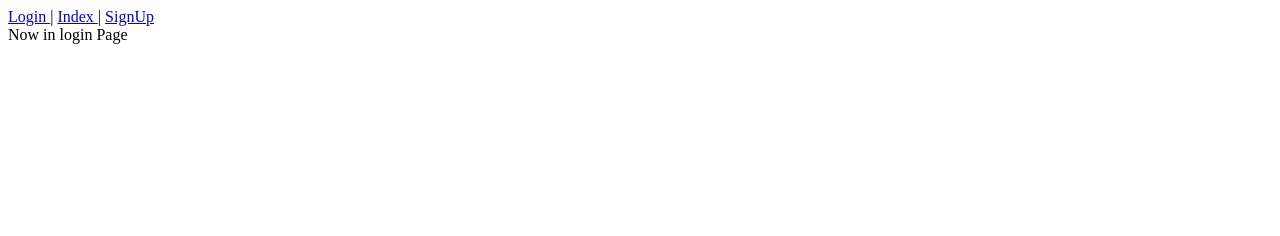
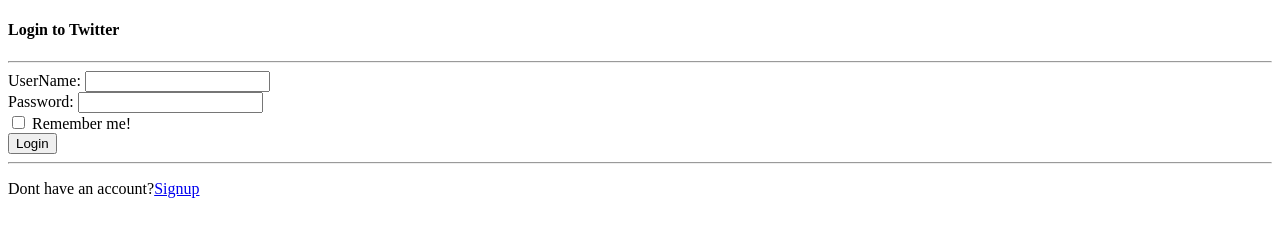
Before and after one commit to AnuThogara/express_static, a website: page public/html/login.html in a window 1280 px wide. Drawn offline with Linux system fonts and the light colour scheme.

Commit message:
added login form and footer to the login page

```diff
--- a/public/html/login.html
+++ b/public/html/login.html
@@ -1,13 +1,36 @@
+<!DOCTYPE html>
 <html>
 <head>
-  <title>Login Page</title>
+  <meta charset="utf-8" />
+  <title>Twitter..</title>
 </head>
 <body>
+<header>
+  <h4>Login to Twitter</h4>
+</header>
+<hr>
+<main>
+  <form action="/login">
+  <div>
+    <label for="user name">UserName:</label>
+    <input type="text">
+  </div>
+  <div>
+    <label for="Password">Password: </label>
+    <input type="password">
+  </div>
+  <div>
+    <input type="checkbox"> Remember me!
+  </div>
+    <button type="submit">Login</button>
+  </form></main>
+  <hr>
+<footer>
+<p>
+  Dont have an account?<a href="signup">Signup</a>
+</p>
+</footer>
 
-<footer>
-  <a href="/login"> Login </a> | <a href="/"> Index </a> | <a href="/signup"> SignUp </a>
-</footer>
-Now in login Page
 </body>
 
 </html>
```
Also changed, not shown: public/html/index.html (+18 -6 lines).
